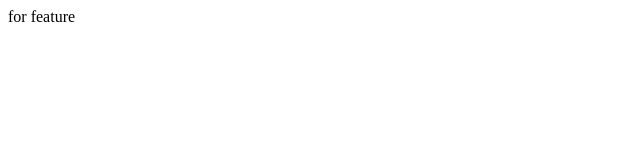
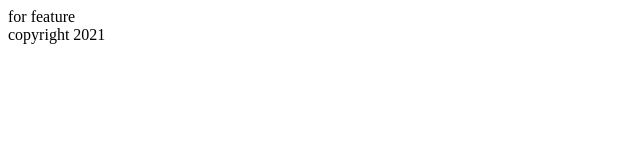
Before and after one commit to BCENRJ/remotedemo, a plain HTML site: page index.html in a window 1280 px wide. Shown: the whole page, without its empty margins (0-640 px from the left). Drawn offline with Linux system fonts and the light colour scheme.

Commit message:
Footer added

```diff
--- a/index.html
+++ b/index.html
@@ -8,6 +8,6 @@
 </head>
 <body>
     for feature
-
+    <footer> copyright 2021 </footer>
 </body>
 </html>
```
